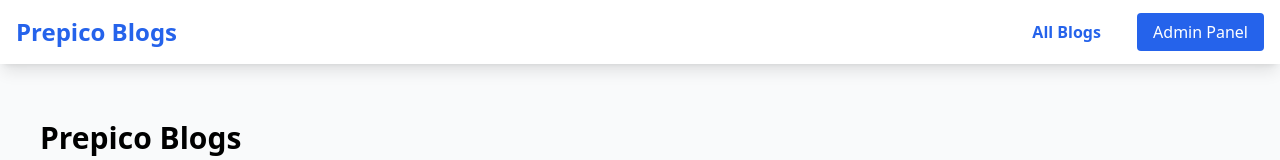
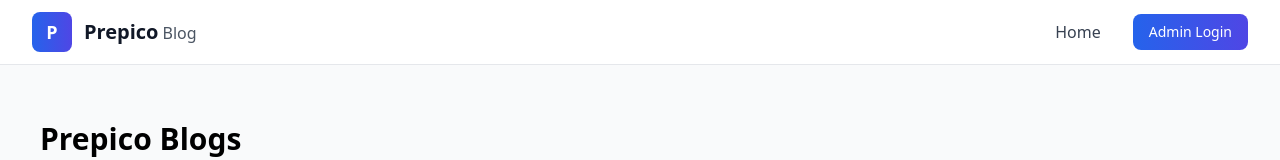
Before and after one commit to 24f2001869/prepico-blogs, a Vue app: page / in a window 1280 px wide. Shown: the top 160 px of the page. Built offline with nearby package versions, Linux system fonts and the light colour scheme; no server answers; the database is empty.

Commit message:
Update Navbar.vue

```diff
--- a/src/components/Navbar.vue
+++ b/src/components/Navbar.vue
@@ -1,27 +1,122 @@
 <template>
-  <nav class="bg-white shadow-lg">
-    <div class="container mx-auto px-4 py-4 flex justify-between items-center">
-      <router-link to="/" class="text-2xl font-bold text-blue-600">
-        Prepico Blogs
+  <nav class="bg-white border-b border-gray-200">
+    <div class="container mx-auto px-4 sm:px-6 lg:px-8">
+      <div class="flex justify-between items-center h-16">
+        <!-- Logo and Brand -->
+        <div class="flex items-center">
+          <router-link to="/" class="flex items-center space-x-3">
+            <!-- Prepico Logo Placeholder - Replace with actual logo -->
+            <div class="w-10 h-10 bg-gradient-to-r from-blue-600 to-indigo-600 rounded-lg flex items-center justify-center">
+              <span class="text-white font-bold text-lg">P</span>
+            </div>
+            <div>
+              <span class="text-xl font-bold text-gray-900">Prepico</span>
+              <span class="text-gray-600 ml-1">Blog</span>
+            </div>
+          </router-link>
+        </div>
+
+        <!-- Desktop Navigation -->
+        <div class="hidden md:flex items-center space-x-8">
+          <router-link
+            to="/"
+            class="text-gray-700 hover:text-blue-600 font-medium transition"
+            :class="{ 'text-blue-600': $route.path === '/' }"
+          >
+            Home
           </router-link>
 
-      <div class="space-x-4">
+          <template v-if="authStore.isAuthenticated">
+            <router-link
+              to="/admin"
+              class="text-gray-700 hover:text-blue-600 font-medium transition"
+              :class="{ 'text-blue-600': $route.path === '/admin' }"
+            >
+              Dashboard
+            </router-link>
+            <button
+              @click="handleLogout"
+              class="px-4 py-2 text-sm font-medium text-red-600 hover:text-red-800 transition"
+            >
+              Logout
+            </button>
+          </template>
+          <template v-else>
+            <router-link
+              v-if="$route.path !== '/login'"
+              to="/login"
+              class="px-4 py-2 bg-gradient-to-r from-blue-600 to-indigo-600 text-white text-sm font-medium rounded-lg hover:from-blue-700 hover:to-indigo-700 transition"
+            >
+              Admin Login
+            </router-link>
+          </template>
+        </div>
+
+        <!-- Mobile menu button -->
+        <div class="md:hidden">
+          <button @click="isMenuOpen = !isMenuOpen" class="p-2 rounded-md text-gray-700 hover:text-blue-600 focus:outline-none">
+            <svg class="h-6 w-6" fill="none" stroke="currentColor" viewBox="0 0 24 24">
+              <path v-if="!isMenuOpen" stroke-linecap="round" stroke-linejoin="round" stroke-width="2" d="M4 6h16M4 12h16M4 18h16"></path>
+              <path v-else stroke-linecap="round" stroke-linejoin="round" stroke-width="2" d="M6 18L18 6M6 6l12 12"></path>
+            </svg>
+          </button>
+        </div>
+      </div>
+
+      <!-- Mobile menu -->
+      <div v-if="isMenuOpen" class="md:hidden border-t border-gray-200">
+        <div class="pt-2 pb-3 space-y-1">
           <router-link
             to="/"
-          class="px-4 py-2 rounded hover:bg-gray-100"
-          :class="{ 'text-blue-600 font-semibold': $route.path === '/' }"
+            class="block px-4 py-2 text-base font-medium text-gray-700 hover:text-blue-600 hover:bg-gray-50"
+            @click="isMenuOpen = false"
           >
-          All Blogs
+            Home
           </router-link>
 
+          <template v-if="authStore.isAuthenticated">
             <router-link
               to="/admin"
-          class="px-4 py-2 bg-blue-600 text-white rounded hover:bg-blue-700"
-          :class="{ 'bg-blue-700': $route.path === '/admin' }"
+              class="block px-4 py-2 text-base font-medium text-gray-700 hover:text-blue-600 hover:bg-gray-50"
+              @click="isMenuOpen = false"
             >
-          Admin Panel
+              Dashboard
             </router-link>
+            <button
+              @click="handleLogout"
+              class="block w-full text-left px-4 py-2 text-base font-medium text-red-600 hover:text-red-800 hover:bg-gray-50"
+            >
+              Logout
+            </button>
+          </template>
+          <template v-else>
+            <router-link
+              v-if="$route.path !== '/login'"
+              to="/login"
+              class="block px-4 py-2 text-base font-medium text-blue-600 hover:bg-blue-50"
+              @click="isMenuOpen = false"
+            >
+              Admin Login
+            </router-link>
+          </template>
+        </div>
       </div>
     </div>
   </nav>
 </template>
+
+<script setup>
+import { ref } from 'vue'
+import { useRouter } from 'vue-router'
+import { useAuthStore } from '@/stores/authStore'
+
+const router = useRouter()
+const authStore = useAuthStore()
+const isMenuOpen = ref(false)
+
+const handleLogout = () => {
+  authStore.logout()
+  router.push('/login')
+  isMenuOpen.value = false
+}
+</script>
```
Lines whose indentation alone changed are shown as unchanged.
